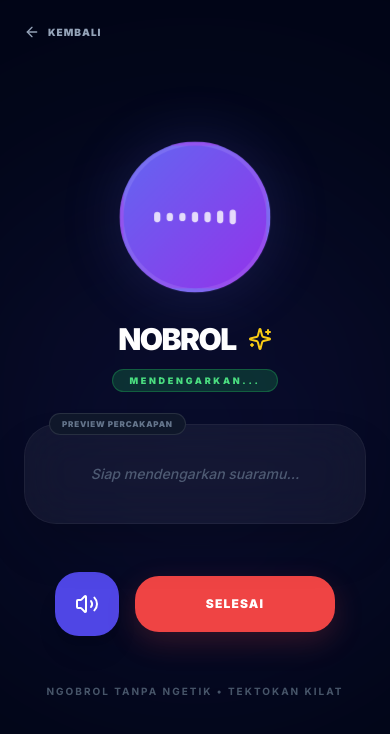
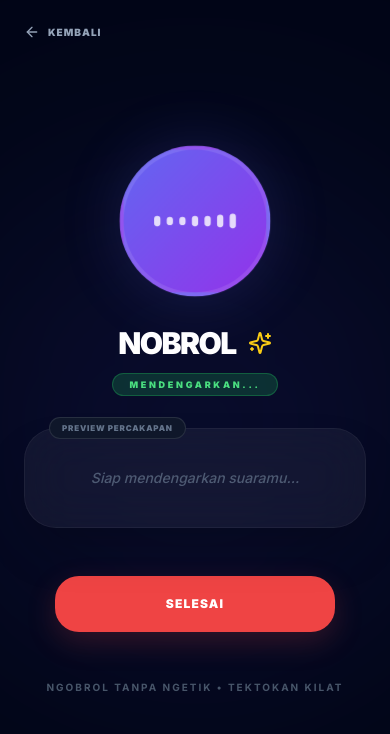
Before and after one commit to Ayub-Budi/math-app, a Next.js app: page /asistenku/nobrol in a window 390 px wide. Shown: the top 734 px of the page. Built offline with nearby package versions, Linux system fonts and the light colour scheme.

Commit message:
feat: implement voice-based interaction page with speech-to-text and text-to-speech support

```diff
--- a/src/app/asistenku/nobrol/page.tsx
+++ b/src/app/asistenku/nobrol/page.tsx
@@ -171,7 +171,8 @@ export default function NobrolPage() {
           <h1 className="text-3xl sm:text-5xl md:text-6xl font-black text-white uppercase tracking-tighter flex items-center justify-center gap-3">
             NOBROL <Sparkles className="w-6 h-6 sm:w-8 sm:h-8 text-yellow-400" />
           </h1>
-          <div className="flex flex-col items-center gap-2">
+          <div className="flex flex-col items-center gap-4">
+            <div className="flex items-center gap-2">
               <span className={`px-4 py-1 rounded-full text-[9px] md:text-xs font-black uppercase tracking-[0.3em] transition-colors ${
                 isListening ? 'bg-green-500/20 text-green-400 border border-green-500/30' :
                 isLoading ? 'bg-blue-500/20 text-blue-400 border border-blue-500/30 animate-pulse' :
@@ -180,6 +181,8 @@ export default function NobrolPage() {
               }`}>
                 {isListening ? 'Mendengarkan...' : isLoading ? 'Berpikir...' : isSpeaking ? 'AsistenKu Bicara' : 'Standby'}
               </span>
+            </div>
+
           </div>
         </div>
 
@@ -199,15 +202,9 @@ export default function NobrolPage() {
         </div>
 
         <div className="flex items-center justify-center gap-4 sm:gap-6 w-full pt-4">
-           <button
-            onClick={() => setVoiceEnabled(!voiceEnabled)}
-            className={`p-5 sm:p-6 rounded-3xl transition-all shadow-xl active:scale-90 ${voiceEnabled ? 'bg-indigo-600 text-white' : 'bg-slate-800 text-slate-500 border border-slate-700'}`}
-           >
-             {voiceEnabled ? <Volume2 className="w-6 h-6 sm:w-8 sm:h-8" /> : <VolumeX className="w-6 h-6 sm:w-8 sm:h-8" />}
-           </button>
            <Link
             href="/asistenku"
-            className="flex-1 max-w-[200px] py-5 sm:py-6 bg-red-500 hover:bg-red-600 text-white rounded-3xl font-black uppercase tracking-widest shadow-[0_10px_30px_rgba(239,68,68,0.2)] transition-all active:scale-95 text-center text-xs sm:text-sm"
+            className="flex-1 max-w-[280px] py-5 sm:py-6 bg-red-500 hover:bg-red-600 text-white rounded-3xl font-black uppercase tracking-widest shadow-[0_10px_30px_rgba(239,68,68,0.2)] transition-all active:scale-95 text-center text-xs sm:text-sm"
            >
              Selesai
            </Link>
```
Lines whose indentation alone changed are shown as unchanged.
